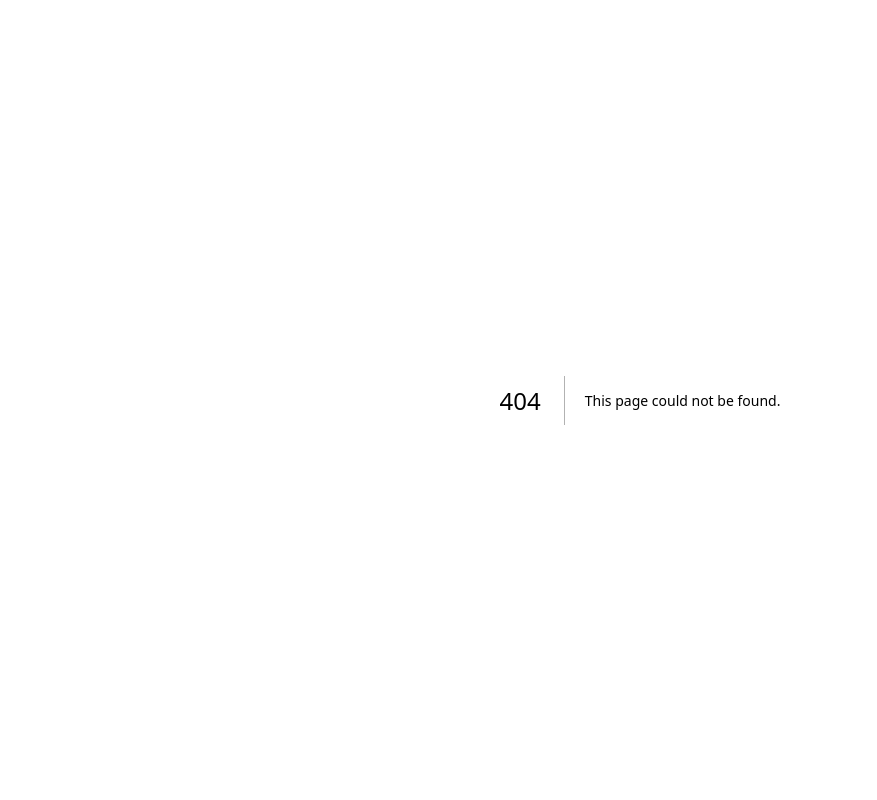
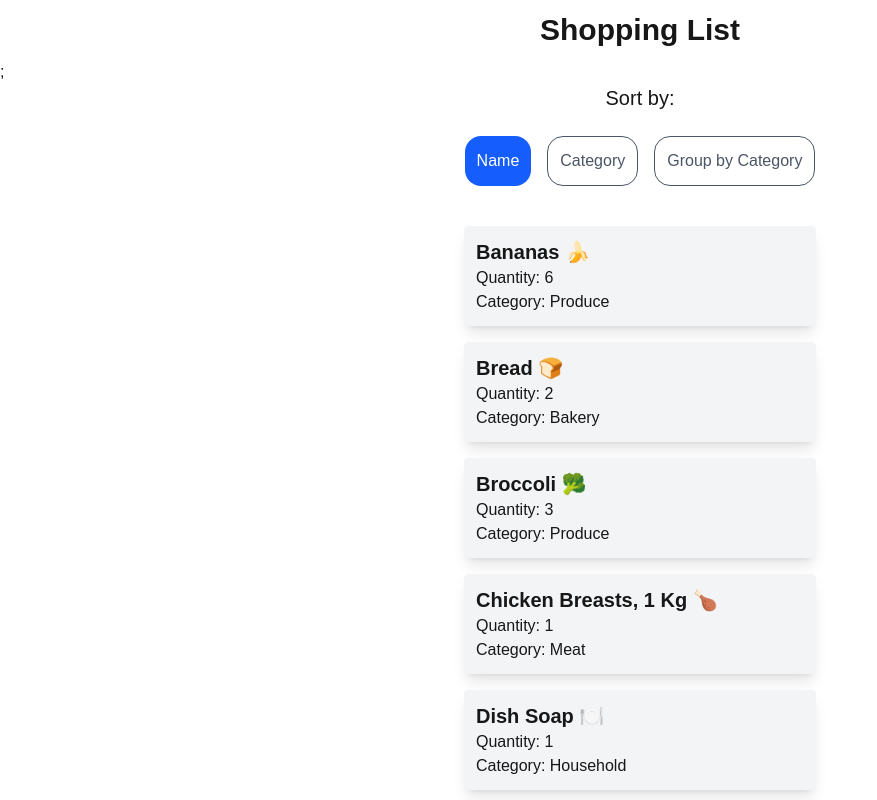
Before and after one commit to SueAtSAIT/cprg306-assignments, a Next.js app: page /week-7 in a window 1280 px wide. Before the commit this address had no page. Shown: the top 800 px of the page, without its empty margins (0-877 px from the left). Built offline with nearby package versions, Linux system fonts and the light colour scheme.

Commit message:
Copies week-6 files into new week-7 folder

```diff
--- /dev/null
+++ b/app/week-7/groupeditem.js
@@ -0,0 +1,24 @@
+// Code blatantly copied from M365 Copilot so I can try to understand how to unpack an array of arrays...
+
+export default function GroupedItem({ groupedList }) {
+  return (
+    <div>
+      {/* Object.entries returns an array which is then iterated by map to pull out each category then it's items.
+      Ref: https://developer.mozilla.org/en-US/docs/Web/JavaScript/Reference/Global_Objects/Object/entries */}
+      {Object.entries(groupedList).map(([category, items]) => (
+        <div
+          key={category}
+          className="bg-gray-100 rounded mx-4 my-4 px-3 py-3 shadow-lg dark:text-gray-300 dark:bg-gray-700">
+          <h2 className="text-xl font-bold capitalize ">{category}</h2>
+          <ul>
+            {items.map((item) => (
+              <li key={item.id}>
+                {item.quantity} {item.name}
+              </li>
+            ))}
+          </ul>
+        </div>
+      ))}
+    </div>
+  );
+}
--- /dev/null
+++ b/app/week-7/item-list.js
@@ -0,0 +1,110 @@
+//Remove all item variables (const item1 etc.) from the ItemList component.
+
+// Import the useState hook from React, the Item component, and the items from the JSON file.
+
+"use client";
+
+import { useState } from "react";
+
+import Item from "./item";
+
+import items from "./items.json";
+import GroupedItem from "./groupeditem";
+
+// Use the useState hook to create a state variable sortBy and its setter function setSortBy.
+// This will be used to determine the sorting preference of the user.
+// Set the initial value of sortBy to "name", indicating that the list should initially be sorted by name.
+
+export default function ItemList() {
+  // set the sorting option
+  const [sortBy, setSortBy] = useState("name");
+
+  // set the initial display state for the sorting buttons
+  const [isNameActive, setIsNameActive] = useState(true);
+  const [isGroupbyActive, setIsGroupbyActive] = useState(false);
+
+  // handle the Category button being clicked by setting the sortBy value to category
+  // and toggle the name button state to false to make the name button inactive and category button active:
+  const sortByCategory = () => {
+    setSortBy("category");
+    setIsNameActive(false);
+    setIsGroupbyActive(false);
+  };
+  // handle the Name button being clicked by setting the sortBy value to name
+  // and toggle the name button state to true to make the name button active and category button inactive:
+  const sortByName = () => {
+    setSortBy("name");
+    setIsNameActive(true);
+    setIsGroupbyActive(false);
+  };
+
+  const groupByCategory = () => {
+    setIsGroupbyActive(true);
+  };
+
+  // sort a copy of the list based on the active sortBy value, use this for the mapped display items in the element
+  const sortedList = [...items].sort((a, b) => {
+    if (sortBy === "name") {
+      return a.name.localeCompare(b.name);
+    } else if (sortBy === "category") {
+      return a.category.localeCompare(b.category);
+    } else return 0;
+  });
+
+  // *Optional* group the list by category
+  // Figured this out watching the linked explainer video https://youtu.be/s1XVfm5mIuU?si=j53R6HmPa1jVxgpY
+  // Could not figure out how to unpack it again in a new element though - see comments in groupeditem.js
+
+  const groupedList = items.reduce((groupedItems, item) => {
+    const category = item.category;
+    if (groupedItems[category] == null) groupedItems[category] = [];
+    groupedItems[category].push(item);
+    return groupedItems;
+  }, {});
+  console.log(items);
+  console.log(groupedList);
+
+  return (
+    <div>
+      <h2 className="text-xl text-center">Sort by:</h2>
+      <div className="flex justify-center">
+        <button
+          onClick={sortByName}
+          className={`${
+            isNameActive && !isGroupbyActive
+              ? "bg-blue-600 text-white"
+              : "bg-white border border-gray-600 text-gray-600"
+          }
+            " my-6 mx-2 p-3 rounded-2xl  hover:bg-blue-400 hover:text-white active:bg-blue-900 `}>
+          Name
+        </button>
+        <button
+          onClick={sortByCategory}
+          className={`${
+            isNameActive || isGroupbyActive
+              ? "bg-white border border-gray-600 text-gray-600"
+              : "bg-blue-600 text-white"
+          } my-6 mx-2 p-3 rounded-2xl  hover:bg-blue-400 hover:text-white active:bg-blue-900 `}>
+          Category
+        </button>
+        <button
+          onClick={groupByCategory}
+          className={`${
+            isGroupbyActive
+              ? "bg-blue-600 text-white"
+              : "bg-white border border-gray-600 text-gray-600"
+          } my-6 mx-2 p-3 rounded-2xl  hover:bg-blue-400 hover:text-white active:bg-blue-900 `}>
+          Group by Category
+        </button>
+      </div>
+      <div className={`${isGroupbyActive ? "hidden" : ""}`}>
+        {sortedList.map((item) => (
+          <Item key={item.id} {...item} />
+        ))}
+      </div>
+      <div className={`${isGroupbyActive ? "" : "hidden"}`}>
+        <GroupedItem groupedList={groupedList} />
+      </div>
+    </div>
+  );
+}
--- /dev/null
+++ b/app/week-7/item.js
@@ -0,0 +1,17 @@
+// In item.js, create a functional component named Item.
+// This component should accept name, quantity, and category as props
+// and display them in a list item element. Use Tailwind classes for styling.
+
+export default function Item({ name, quantity, category }) {
+  return (
+    <section>
+      <div>
+        <ul className="bg-gray-100 rounded mx-4 my-4 px-3 py-3 shadow-lg dark:text-gray-300 dark:bg-gray-700">
+          <li className="text-xl font-bold capitalize ">{name}</li>
+          <li>Quantity: {quantity}</li>
+          <li className="capitalize ">Category: {category}</li>
+        </ul>
+      </div>
+    </section>
+  );
+}
--- /dev/null
+++ b/app/week-7/items.json
@@ -0,0 +1,74 @@
+[
+  {
+    "id": "1h2GJKH12gkHG31h1H",
+    "name": "milk, 4 L 🥛",
+    "quantity": 1,
+    "category": "dairy"
+  },
+  {
+    "id": "2KJH3k2j3H1k2J3K1H",
+    "name": "bread 🍞",
+    "quantity": 2,
+    "category": "bakery"
+  },
+  {
+    "id": "3h2KJH3k2j3H1k2J3",
+    "name": "eggs, dozen 🥚",
+    "quantity": 2,
+    "category": "dairy"
+  },
+  {
+    "id": "4k2J3K1H2GJKH12gk",
+    "name": "bananas 🍌",
+    "quantity": 6,
+    "category": "produce"
+  },
+  {
+    "id": "5H1h1H2KJH3k2j3H",
+    "name": "broccoli 🥦",
+    "quantity": 3,
+    "category": "produce"
+  },
+  {
+    "id": "6H1k2J3K1H2GJKH1",
+    "name": "chicken breasts, 1 kg 🍗",
+    "quantity": 1,
+    "category": "meat"
+  },
+  {
+    "id": "7gkHG31h1H2KJH3k",
+    "name": "pasta sauce 🍝",
+    "quantity": 3,
+    "category": "canned goods"
+  },
+  {
+    "id": "8j3H1k2J3K1H2GJK",
+    "name": "spaghetti, 454 g 🍝",
+    "quantity": 2,
+    "category": "dry goods"
+  },
+  {
+    "id": "9H12gkHG31h1H2KJ",
+    "name": "toilet paper, 12 pack 🧻",
+    "quantity": 1,
+    "category": "household"
+  },
+  {
+    "id": "10H3k2j3H1k2J3K1",
+    "name": "paper towels, 6 pack 🧻",
+    "quantity": 1,
+    "category": "household"
+  },
+  {
+    "id": "11k2J3K1H2GJKH12",
+    "name": "dish soap 🍽️",
+    "quantity": 1,
+    "category": "household"
+  },
+  {
+    "id": "12GJKH12gkHG31h1",
+    "name": "hand soap 🧼",
+    "quantity": 4,
+    "category": "household"
+  }
+]
--- /dev/null
+++ b/app/week-7/page.js
@@ -0,0 +1,22 @@
+//In page.js, create a functional component named Page that returns a main element
+// wrapped around an h1 "Shopping List" header and the ItemList component.
+// Use Tailwind classes for styling.
+
+import ItemList from "./item-list";
+
+import FooterLink from "../components/footer";
+import Heading from "../components/heading";
+
+export default function Page() {
+  return (
+    <>
+      <header>
+        <Heading title="Shopping List" />
+      </header>
+      <main className="mx-auto max-w-sm items-center">
+        <ItemList />
+      </main>
+      <FooterLink />
+    </>
+  );
+}
```
